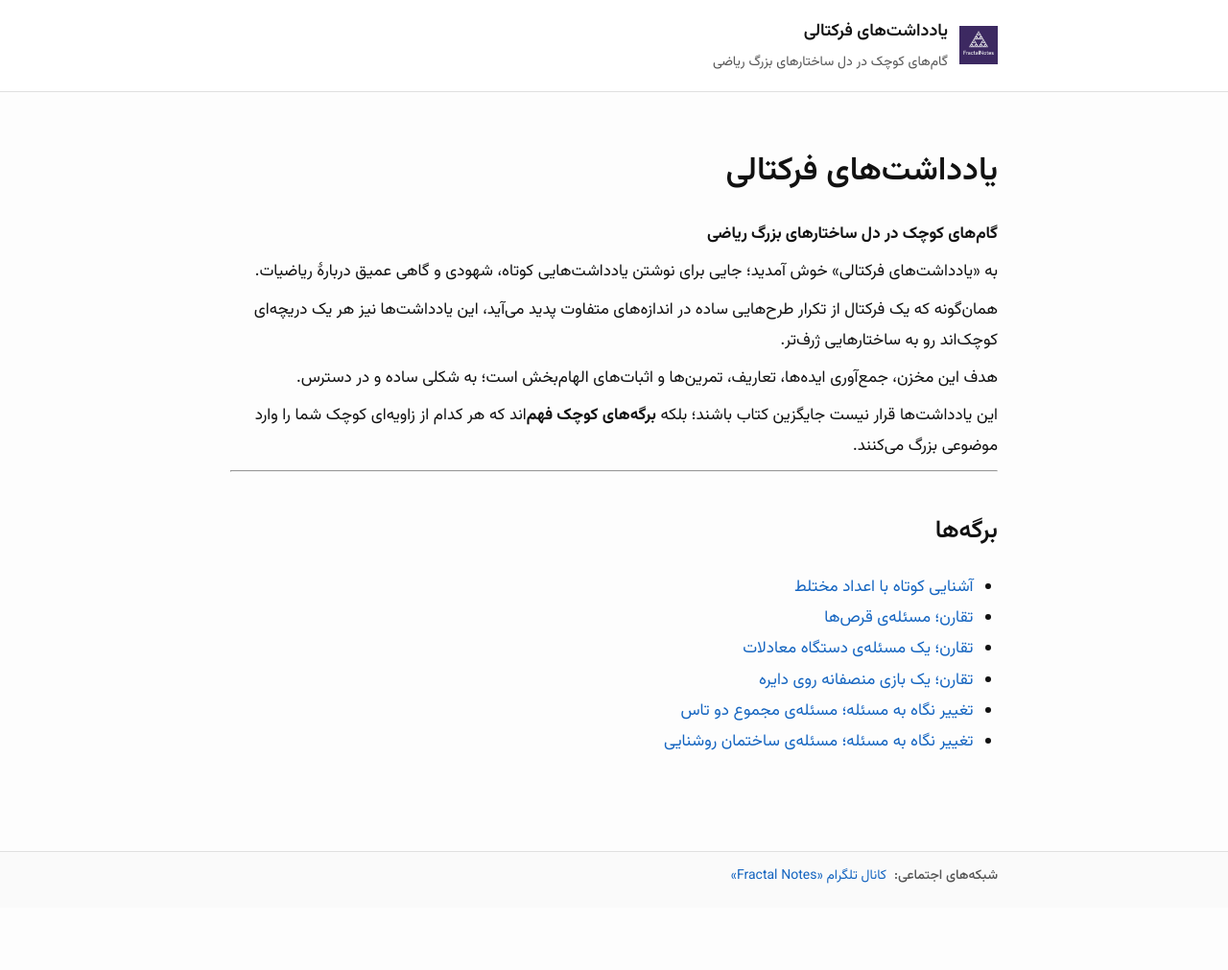
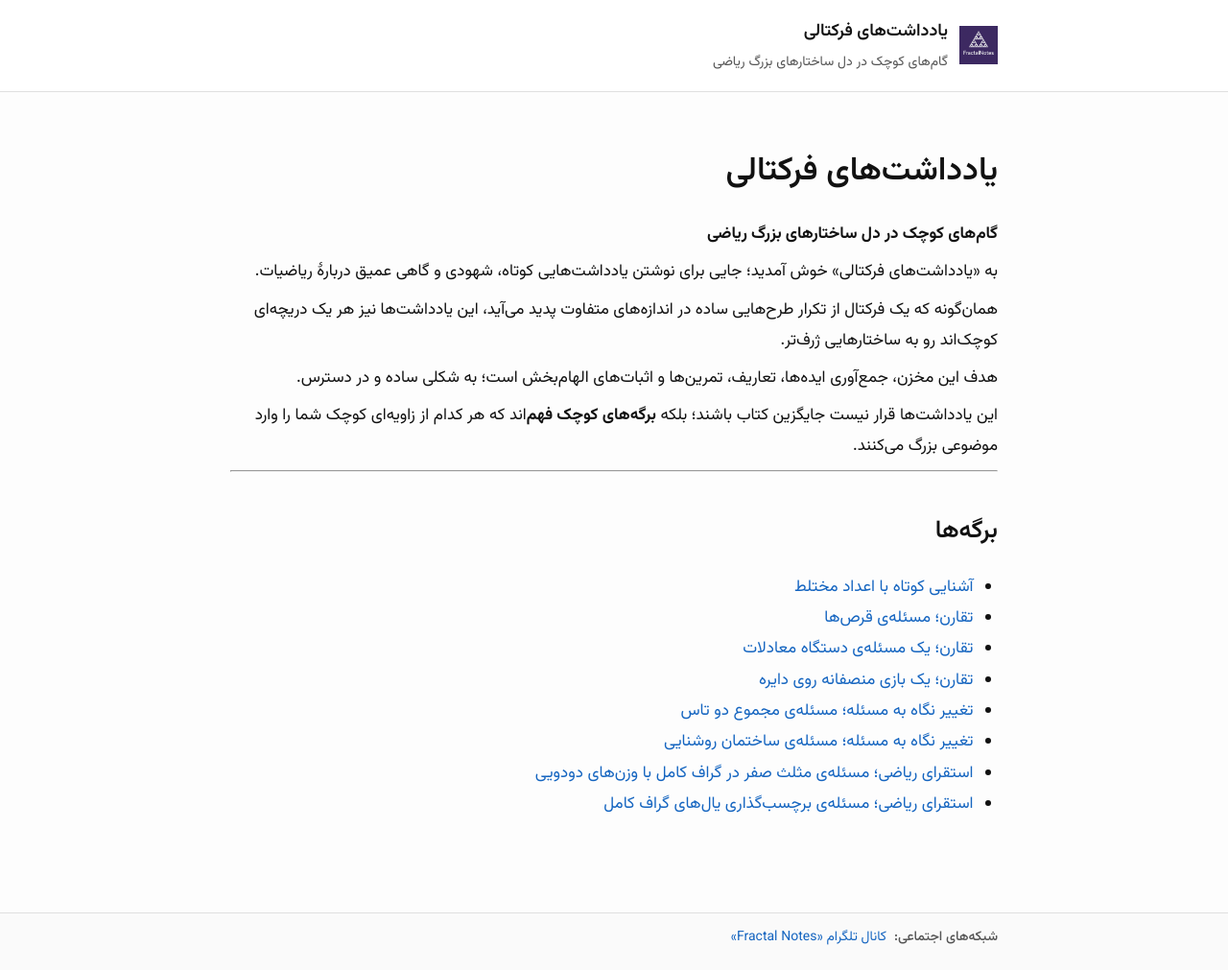
Before and after one commit to pooyarezaie/Fractal-Notes, a Jekyll site: the page built from index.md, in a window 1280 px wide. Shown: the whole page at 96% size. Built offline with Jekyll 4.4.1, drawn with Linux system fonts in a browser that asks for light colours; before the commit the page ends 946 px from its top, so only the background shows below that.

Commit message:
Update index of the site

```diff
--- a/index.md
+++ b/index.md
@@ -23,3 +23,5 @@ title: "یادداشت‌های فرکتالی"
 - [تقارن؛ یک بازی منصفانه روی دایره](problem-solving/symmetry/circle-game)
 - [تغییر نگاه به‌ مسئله؛ مسئله‌ی مجموع دو تاس‌](problem-solving/recasting/dice-problem)
 - [تغییر نگاه به‌ مسئله؛ مسئله‌ی ساختمان روشنایی](problem-solving/recasting/lighting-building-problem)
+- [استقرای ریاضی؛ مسئله‌ی مثلث صفر در گراف کامل با وزن‌های دودویی](induction/zero-triangle-graph-problem)
+- [استقرای ریاضی؛ مسئله‌ی برچسب‌گذاری یال‌های گراف کامل](induction/graph-edge-labeling-problem)
```
